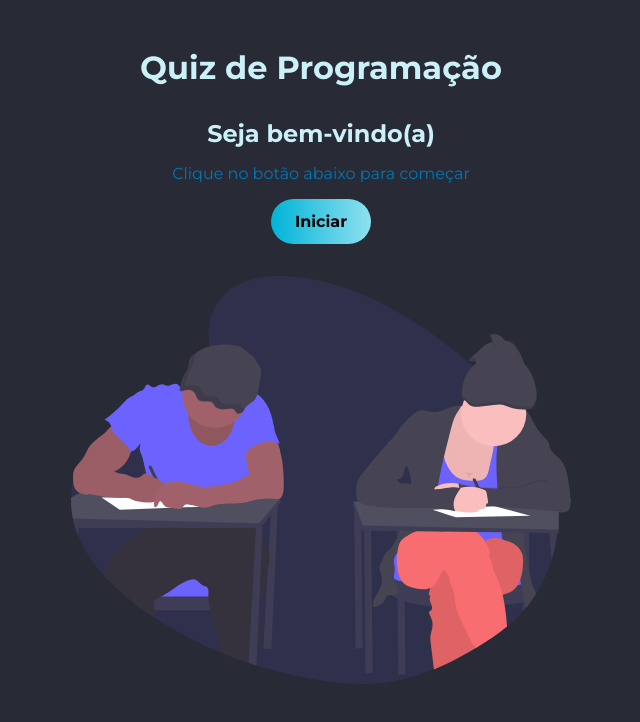
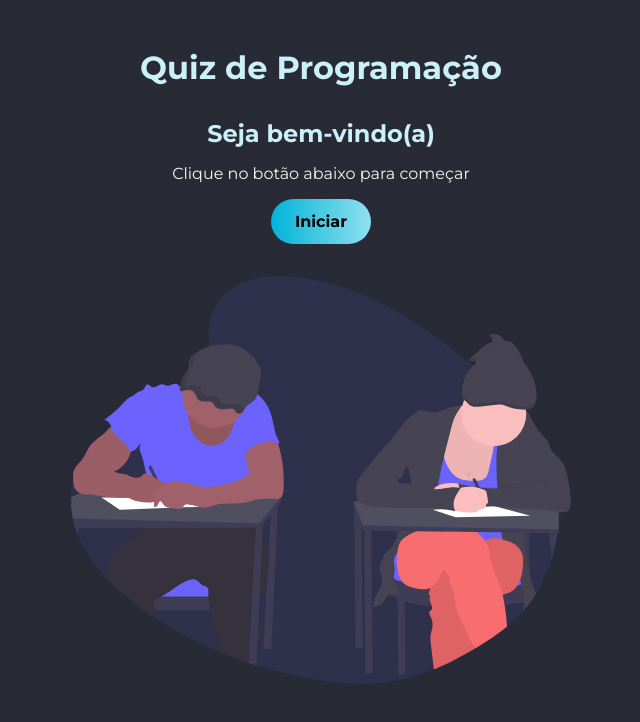
Before and after one commit to cleytonmuto/certificacao-2b, a React (Vite) app: page / in a window 1280 px wide. Shown: the top 722 px of the page, without its empty margins (319-959 px from the left). Built offline with nearby package versions, Linux system fonts and the light colour scheme.

Commit message:
Update Welcome.css

```diff
--- a/src/components/Welcome/Welcome.css
+++ b/src/components/Welcome/Welcome.css
@@ -9,7 +9,7 @@
 }
 
 #welcome p {
-  color: #0077b6;
+  color: #F8F8F2;
 }
 
 #welcome img {
```
